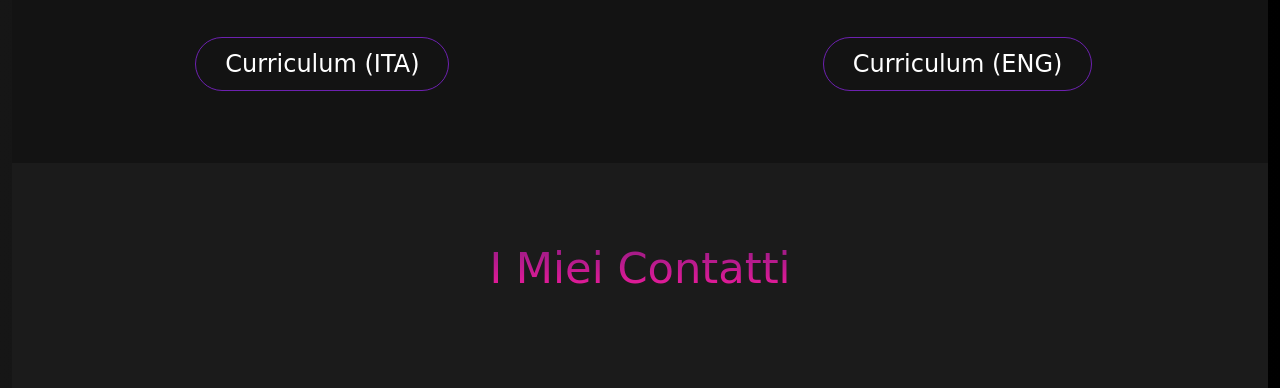
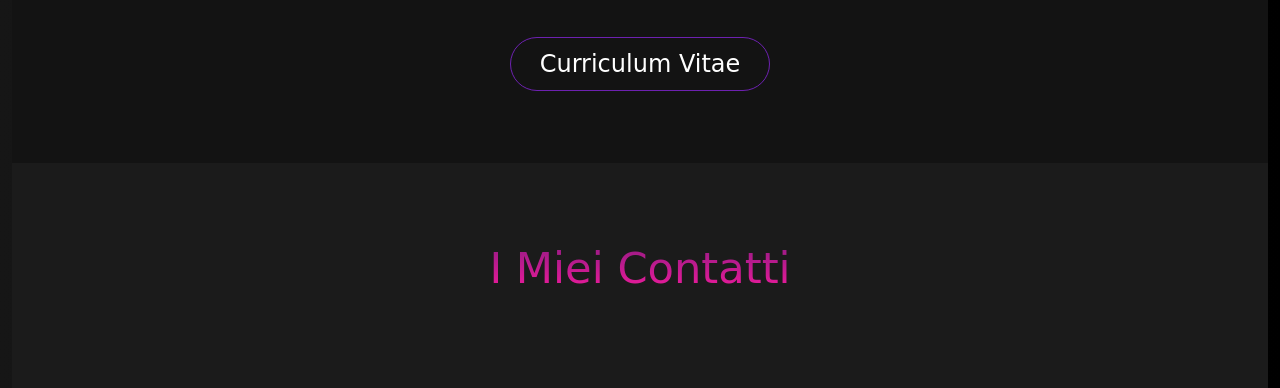
Before and after one commit to scarpino92/scarpino92.github.io, a website: page index.html in a window 1280 px wide. Shown: the part 3779-4167 px from the top of the page. Drawn offline with nearby package versions, Linux system fonts and the light colour scheme; a web font is replaced by a local one.

Commit message:
Update index.html

```diff
--- a/index.html
+++ b/index.html
@@ -208,12 +208,8 @@
                     </div></div>
                 </div>
                 <div class="row my-4">
-                    <div class="col-md-6 d-flex justify-content-center">
-                        <a class="cv__btn bordershadow" href="images/CV Serena Carpino.png">Curriculum (ITA)</a>
-                    </div>
-                    <div class="col-md-6  d-flex justify-content-center">
-                        <a class="cv__btn bordershadow" href="images/EN CV Serena Carpino.png">Curriculum
-                            (ENG)</a>
+                    <div class="col d-flex justify-content-center">
+                        <a class="cv__btn bordershadow" href="images/Serena_Carpino_CV22.pdf">Curriculum Vitae</a>
                     </div>
                 </div>
             </div>
```
